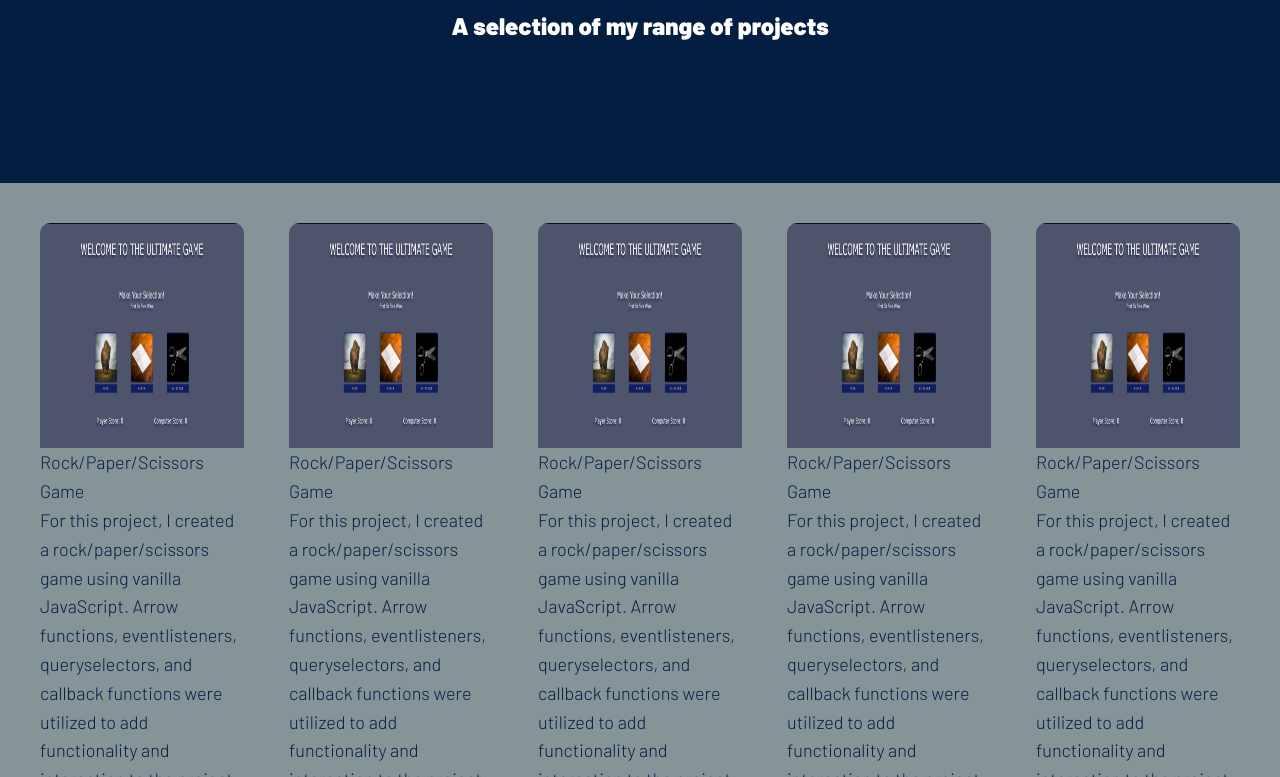
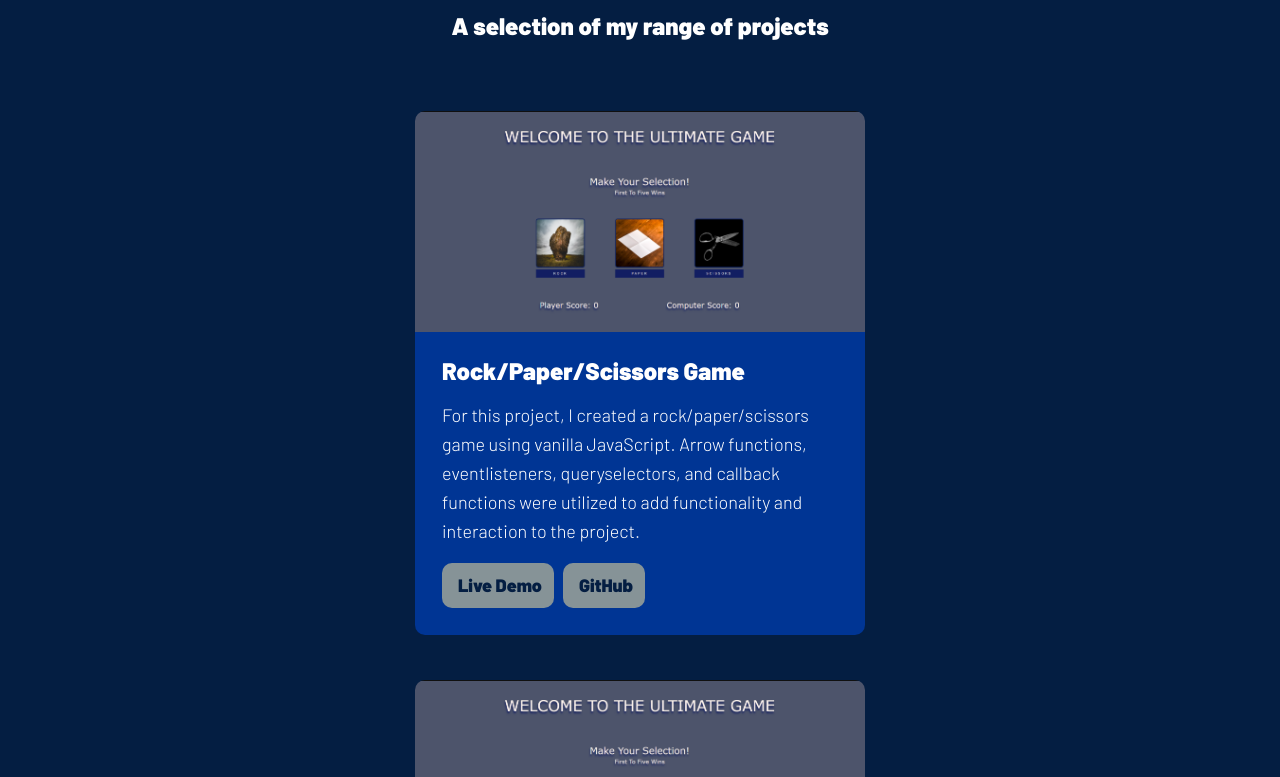
Before and after one commit to tsilvas0113/my-portfolio, a React (Create React App) app: page / in a window 1280 px wide. Shown: the part 2123-2900 px from the top of the page. Built offline with nearby package versions, Linux system fonts and the light colour scheme; a web font is replaced by a local one.

Commit message:
Update styling to 'projects' section

```diff
--- a/src/index.css
+++ b/src/index.css
@@ -371,46 +371,91 @@ header {
   background-color: var(--clr-dark);
   color: var(--clr-light);
   text-align: center;
+  padding-bottom: 1em;
 }
 
 .port-list {
   display: grid;
-  padding: 2.5rem;
-  grid-auto-flow: column;
-  grid-auto-columns: minmax(0, 1fr);
-  gap: 2.5em
+  grid-template-columns: auto;
+  grid-template-rows: auto;
+  gap: 2.5em;
+  padding: 2.5em;
+  justify-items: center;
+  padding-top: 0;
+  background-color: var(--clr-dark);
+  color: white;
+}
+
+@media (min-width: 1440px) {
+  .port-list {
+    grid-template-columns: repeat(2, 1fr);
+  }
+}
+
+@media (min-width: 1920px) {
+  .port-list {
+    grid-auto-flow: column;
+    grid-auto-columns: minmax(0, 1fr);
+  }
 }
 
 .portfolio {
-  display: flex;
-  flex-direction: column;
+  max-width: min(80vw, 25em);
+  display: grid;
+  grid-template-areas:
+    'img'
+    'content';
 }
 
 .port-pic {
+  grid-area: img;
   border-radius: 10px 10px 0 0;
-  height: 225px
+  display: block;
+  width: 100%;
+  height: 100%;
+  overflow: hidden;
+  line-height: 0;
 }
 
-.portfolio__item {
-  background: var(--clr-accent);
-  overflow: hidden;
+.port-info {
+  grid-area: content;
+  padding: 1.5em;
+  display: flex;
+  flex-direction: column;
+  justify-content: space-between;
+  background-color: var(--clr-accent);
+  border-radius: 0 0 10px 10px;
 }
 
-.portfolio__img {
-  transition:
-    transform 750ms cubic-bezier(.5, 0, .5, 1),
-    opacity 250ms linear;
+.port-title {
+  font-size: var(--fs-h3);
+  font-weight: var(--fw-bold);
+  margin: 0;
+  line-height: 1;
 }
 
-.portfolio__item:focus {
-  position: relative;
-  z-index: 2;
+.port-desc {
+  display: block;
+  margin-block-start: 1em;
+  margin-block-end: 1em;
+  margin-inline-start: 0px;
+  margin-inline-end: 0px;
 }
 
-.portfolio__img:hover,
-.portfolio__item:focus .portfolio__img {
-  transform: scale(1.2);
-  opacity: .75;
+.port-btns {
+  display: flex;
+  align-items: initial;
+  gap: 0.5em;
+}
+
+.port-btns > a {
+  padding: 0.5rem 0.75rem 0.5rem 1rem;
+  text-align: center;
+  text-decoration: none;
+  color: var(--clr-dark);
+  background-color: var(--clr-light);
+  font-weight: var(--fw-bold);
+  border-radius: 10px;
 }
 
 .footer {
```
